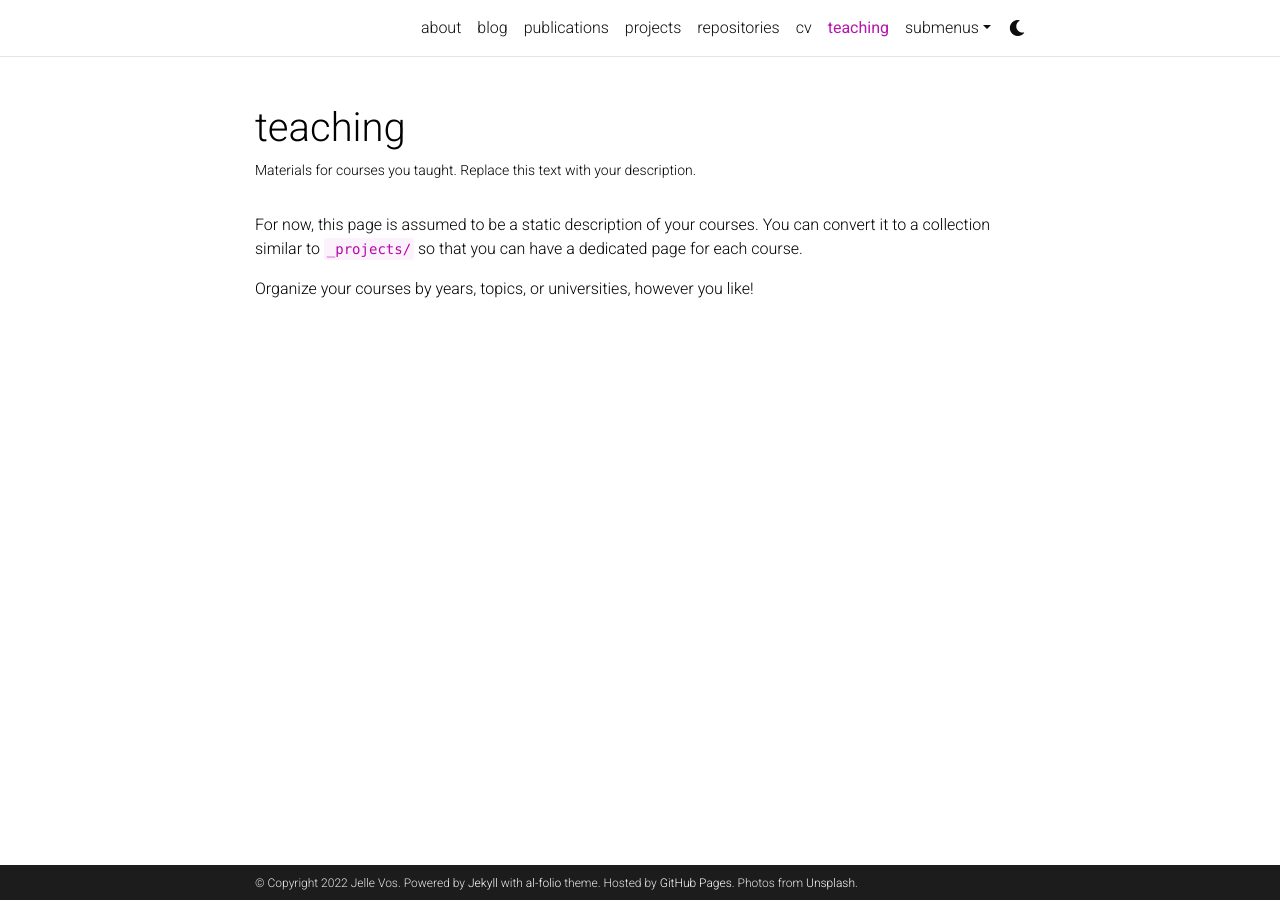
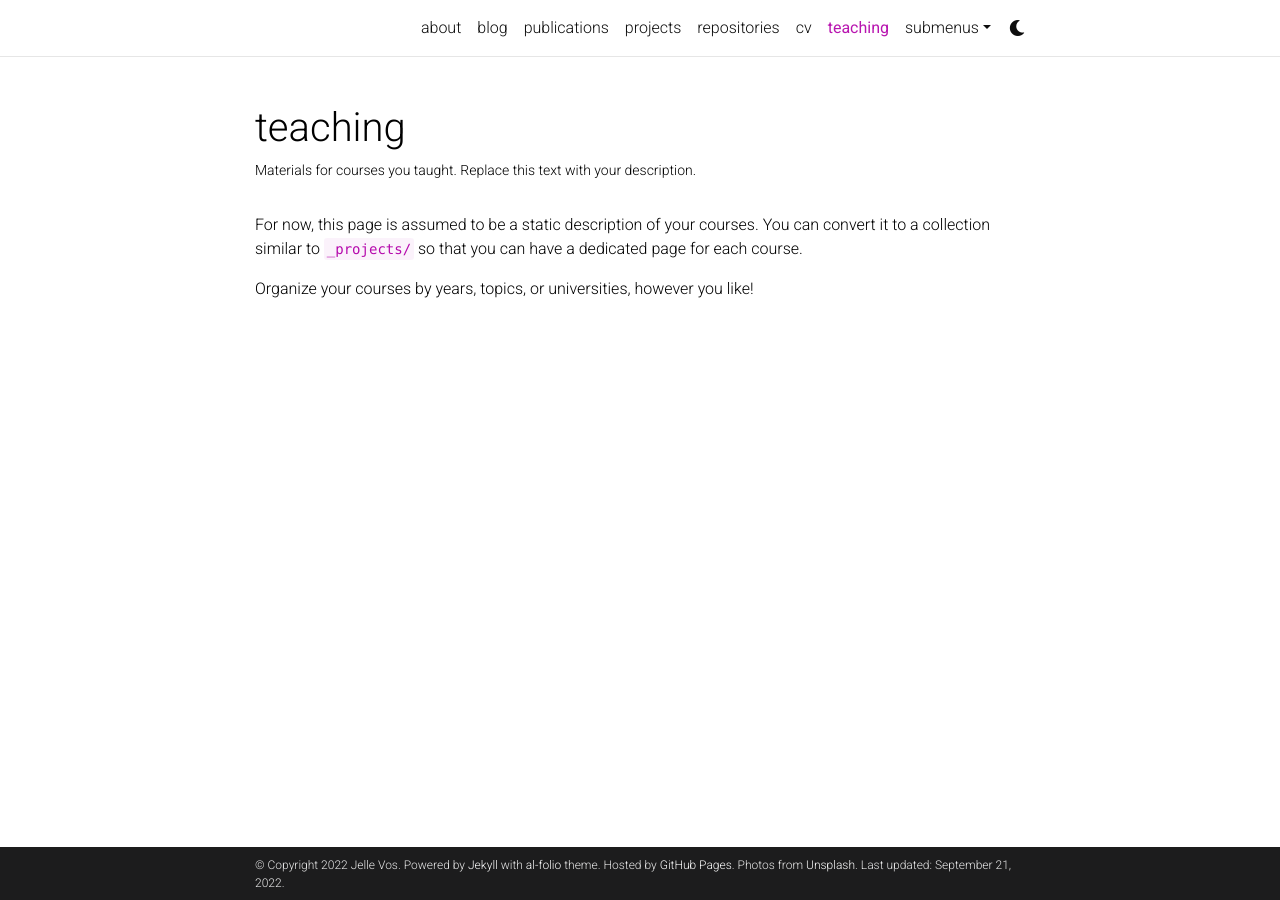
Before and after one commit to jellevos/jellevos.github.io, a Jekyll site: the page built from _pages/teaching.md, in a window 1280 px wide. Built offline with Jekyll 4.4.1, drawn with Linux system fonts in a browser that asks for light colours; comment, search, counter and statistics services are not loaded; a style sheet for code colours, icons or effects is not loaded; some of the changed lines change nothing that is shown.

Commit message:
Update _config.yml

```diff
--- a/_config.yml
+++ b/_config.yml
@@ -16,11 +16,11 @@ footer_text: >
 keywords: jekyll, jekyll-theme, academic-website, portfolio-website  # add your own keywords or leave empty
 
 lang: en # the language of your site (for example: en, fr, cn, ru, etc.)
-icon: ⚛️  # the emoji used as the favicon (alternatively, provide image name in /assets/img/)
+icon: 🎓 # the emoji used as the favicon (alternatively, provide image name in /assets/img/)
 
 url: https://jellevos.github.io # the base hostname & protocol for your site
 baseurl: # the subpath of your site, e.g. /blog/
-last_updated: false # set to true if you want to display last updated in the footer
+last_updated: true # set to true if you want to display last updated in the footer
 impressum_path:  # set to path to include impressum link in the footer, use the same path as permalink in a page, helps to conform with EU GDPR
 
 # -----------------------------------------------------------------------------
@@ -41,7 +41,7 @@ repo_theme_dark: dark           # https://github.com/anuraghazra/github-readme-s
 # will use title and url fields
 # Take a look to https://github.com/jekyll/jekyll-feed for more customization
 
-rss_icon: true
+rss_icon: false
 
 # -----------------------------------------------------------------------------
 # Layout
@@ -71,9 +71,9 @@ github_username: jellevos
 gitlab_username: # your GitLab user name
 twitter_username: JelleVVos
 linkedin_username: # your LinkedIn user name
-scholar_userid: # your Google Scholar ID
+scholar_userid: coqSREwAAAAJ # your Google Scholar ID
 semanticscholar_id: # your Semantic Scholar ID
-orcid_id: # your ORCID ID
+orcid_id: 0000-0002-3979-9740 # your ORCID ID
 medium_username: # your Medium username
 quora_username: # your Quora username
 publons_id: # your ID on Publons
```
